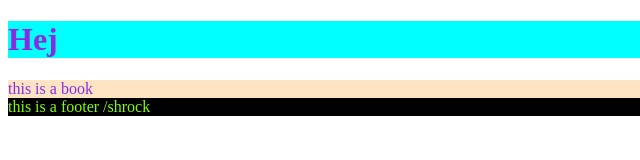
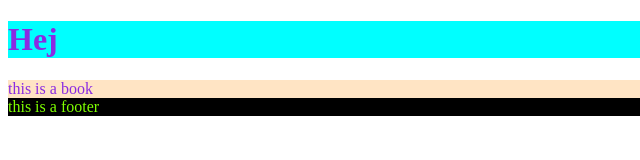
Before and after one commit to JenniferLogrell/test, a plain HTML site: page index.html in a window 1280 px wide. Shown: the full height of the page, 0-640 px from the left. Drawn offline with Linux system fonts and the light colour scheme.

Commit message:
changes in footer

```diff
--- a/index.html
+++ b/index.html
@@ -11,6 +11,6 @@
     <main>
         <div class="book">this is a book</div>
     </main>
-    <footer>this is a footer /shrock</footer>
+    <footer>this is a footer</footer>
 </body>
 </html>
```
